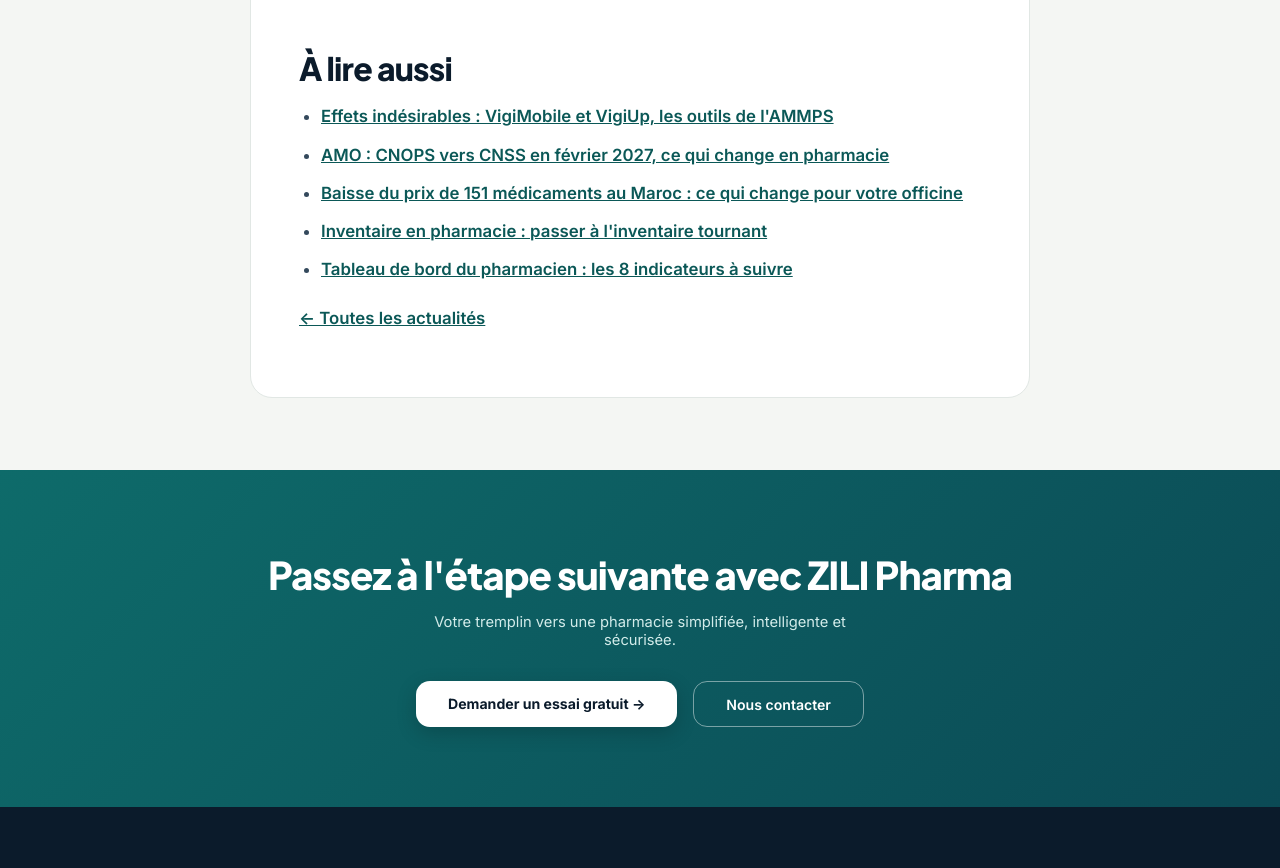
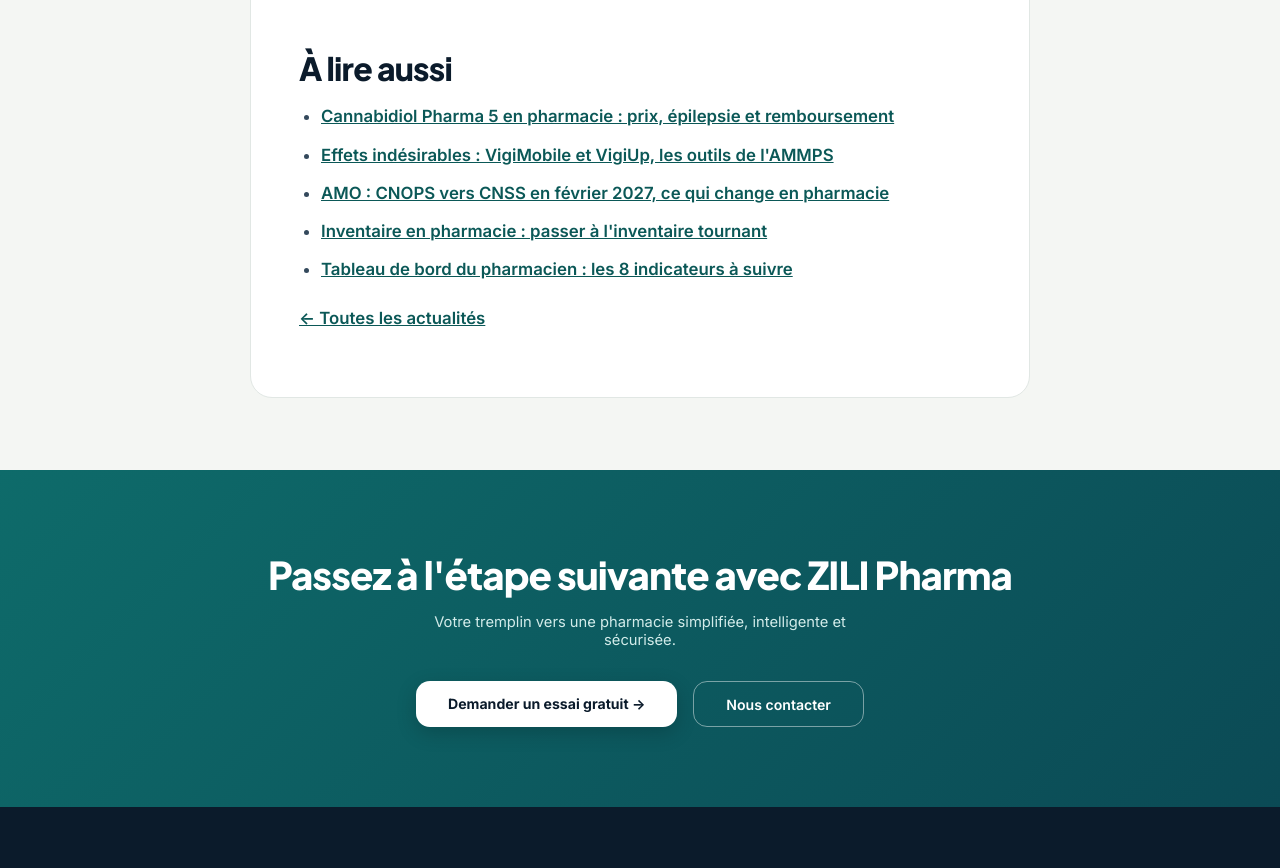
Before and after one commit to dzconsultingcontact-alt/PharmaStock-Vitrine, a plain HTML site: page blog/cloture-fin-annee-pharmacie/index.html in a window 1280 px wide. Shown: the part 3019-3887 px from the top of the page. Drawn offline with Linux system fonts and the light colour scheme; a web font is replaced by a local one.

Commit message:
Actualité Cannabidiol Pharma 5 : liens « À lire aussi » (cloture-fin-annee-pharmacie)
Liens « À lire aussi » mis à jour par outils/vitrine_blog.py.

Co-Authored-By: Claude <noreply@anthropic.com>

```diff
--- a/blog/cloture-fin-annee-pharmacie/index.html
+++ b/blog/cloture-fin-annee-pharmacie/index.html
@@ -437,7 +437,7 @@ nav{position:sticky;top:0;z-index:200;background:#0c1a2e;box-shadow:0 2px 20px r
 
 <h2 data-ar="اقرأ أيضا">À lire aussi</h2>
 
-<ul><li><a href="/blog/pharmacovigilance-vigimobile-ammps-officine/">Effets indésirables : VigiMobile et VigiUp, les outils de l&#x27;AMMPS</a></li><li><a href="/blog/transfert-cnops-cnss-2027-pharmacie/">AMO : CNOPS vers CNSS en février 2027, ce qui change en pharmacie</a></li><li><a href="/blog/baisse-prix-medicaments-maroc-2026/">Baisse du prix de 151 médicaments au Maroc : ce qui change pour votre officine</a></li><li><a href="/blog/inventaire-tournant-pharmacie/">Inventaire en pharmacie : passer à l&#x27;inventaire tournant</a></li><li><a href="/blog/tableau-de-bord-pharmacien-indicateurs/">Tableau de bord du pharmacien : les 8 indicateurs à suivre</a></li></ul>
+<ul><li><a href="/blog/cannabidiol-pharma-5-epilepsie-pharmacie/">Cannabidiol Pharma 5 en pharmacie : prix, épilepsie et remboursement</a></li><li><a href="/blog/pharmacovigilance-vigimobile-ammps-officine/">Effets indésirables : VigiMobile et VigiUp, les outils de l&#x27;AMMPS</a></li><li><a href="/blog/transfert-cnops-cnss-2027-pharmacie/">AMO : CNOPS vers CNSS en février 2027, ce qui change en pharmacie</a></li><li><a href="/blog/inventaire-tournant-pharmacie/">Inventaire en pharmacie : passer à l&#x27;inventaire tournant</a></li><li><a href="/blog/tableau-de-bord-pharmacien-indicateurs/">Tableau de bord du pharmacien : les 8 indicateurs à suivre</a></li></ul>
 
 <p><a href="/blog/" data-ar="← كل المستجدات">← Toutes les actualités</a></p>
 </article></div></section></main><div class="cta-final">
```
